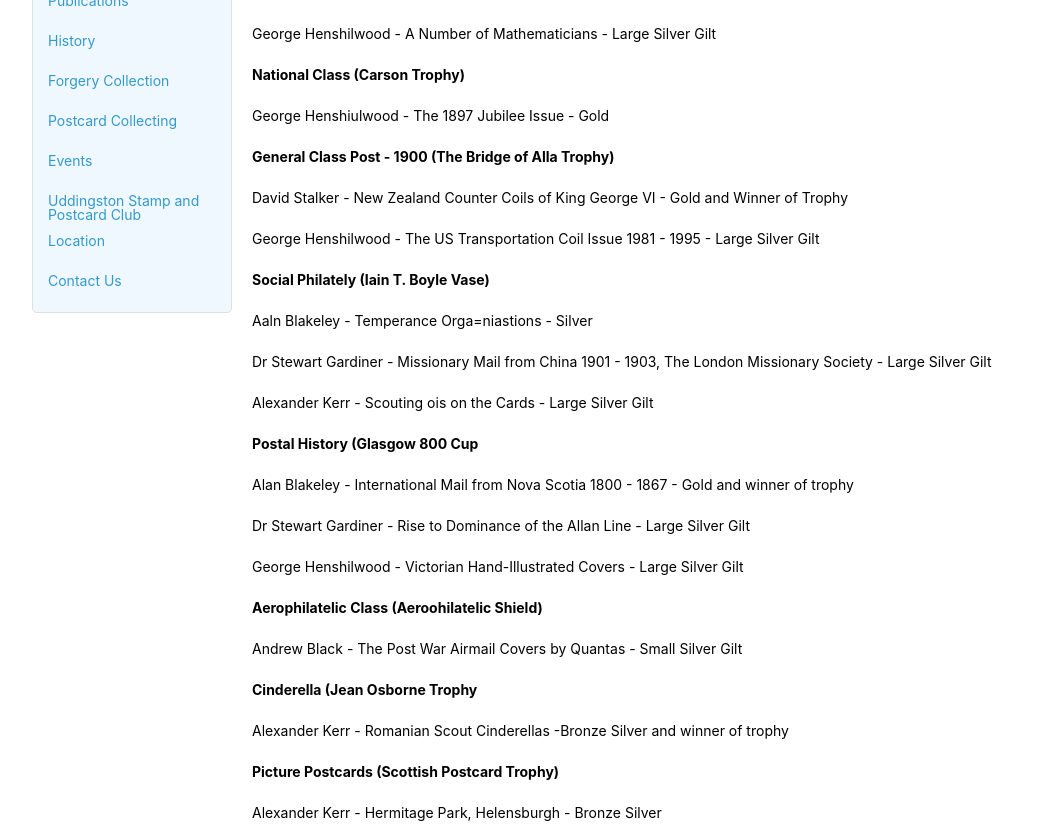
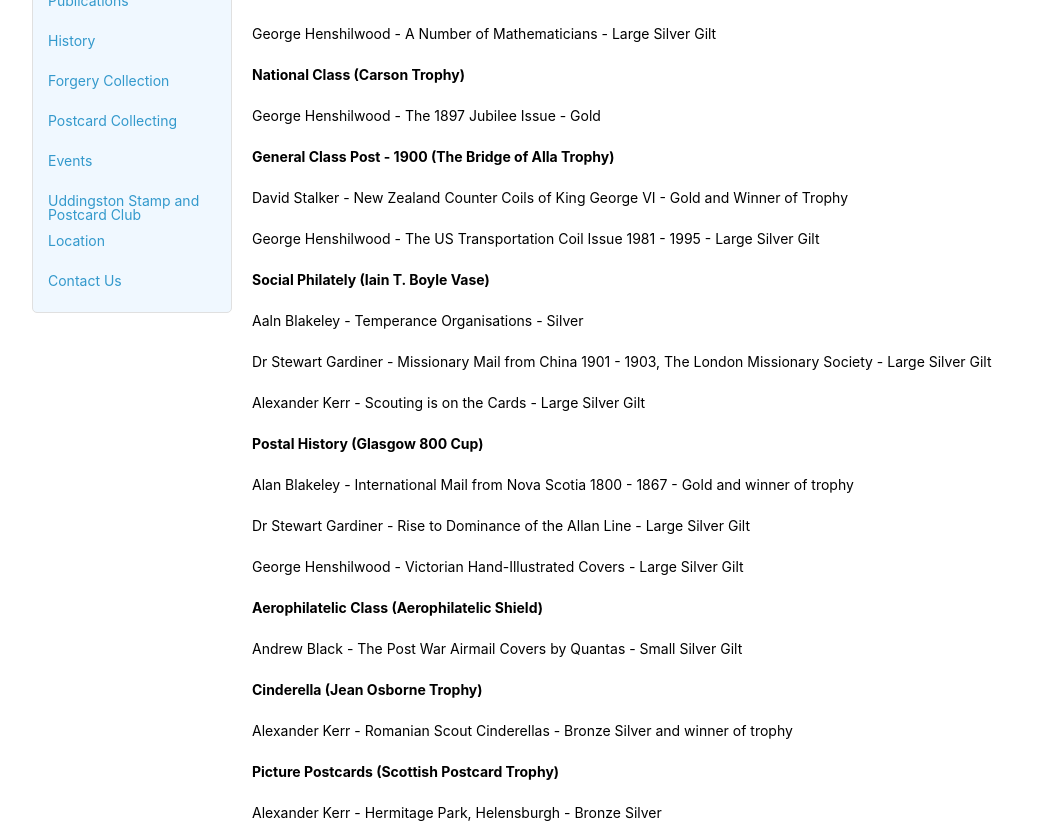
Before and after one commit to astalker/caledonian-stamps, a Jekyll site: the page built from index.md, in a window 1280 px wide. Shown: the part 432-1260 px from the top of the page, without its empty margins (118-1159 px from the left). Built offline with Jekyll 4.4.1, drawn with Linux system fonts in a browser that asks for light colours; our own code applies the rules of GitHub Pages for plain Markdown files.

Commit message:
Various typos corrected

```diff
--- a/index.md
+++ b/index.md
@@ -12,7 +12,7 @@ George Henshilwood - A Number of Mathematicians - Large Silver Gilt
 
 **National Class (Carson Trophy)**
 
-George Henshiulwood - The 1897 Jubilee Issue - Gold
+George Henshilwood - The 1897 Jubilee Issue - Gold
 
 **General Class Post - 1900 (The Bridge of Alla Trophy)**
 
@@ -22,13 +22,13 @@ George Henshilwood - The US Transportation Coil Issue 1981 - 1995 - Large Silver
 
 **Social Philately (Iain T. Boyle Vase)**
 
-Aaln Blakeley - Temperance Orga=niastions - Silver
+Aaln Blakeley - Temperance Organisations - Silver
 
 Dr Stewart Gardiner - Missionary Mail from China 1901 - 1903, The London Missionary Society - Large Silver Gilt
 
-Alexander Kerr - Scouting ois on the Cards - Large Silver Gilt
+Alexander Kerr - Scouting is on the Cards - Large Silver Gilt
 
-**Postal History (Glasgow 800 Cup**
+**Postal History (Glasgow 800 Cup)**
 
 Alan Blakeley - International Mail from Nova Scotia 1800 - 1867 - Gold and winner of trophy
 
@@ -36,13 +36,13 @@ Dr Stewart Gardiner - Rise to Dominance of the Allan Line - Large Silver Gilt
 
 George Henshilwood - Victorian Hand-Illustrated Covers - Large Silver Gilt
 
-**Aerophilatelic Class (Aeroohilatelic Shield)**
+**Aerophilatelic Class (Aerophilatelic Shield)**
 
 Andrew Black - The Post War Airmail Covers by Quantas - Small Silver Gilt
 
-**Cinderella (Jean Osborne Trophy**
+**Cinderella (Jean Osborne Trophy)**
 
-Alexander Kerr - Romanian Scout Cinderellas -Bronze Silver and winner of trophy
+Alexander Kerr - Romanian Scout Cinderellas - Bronze Silver and winner of trophy
 
 **Picture Postcards (Scottish Postcard Trophy)**
 
```
